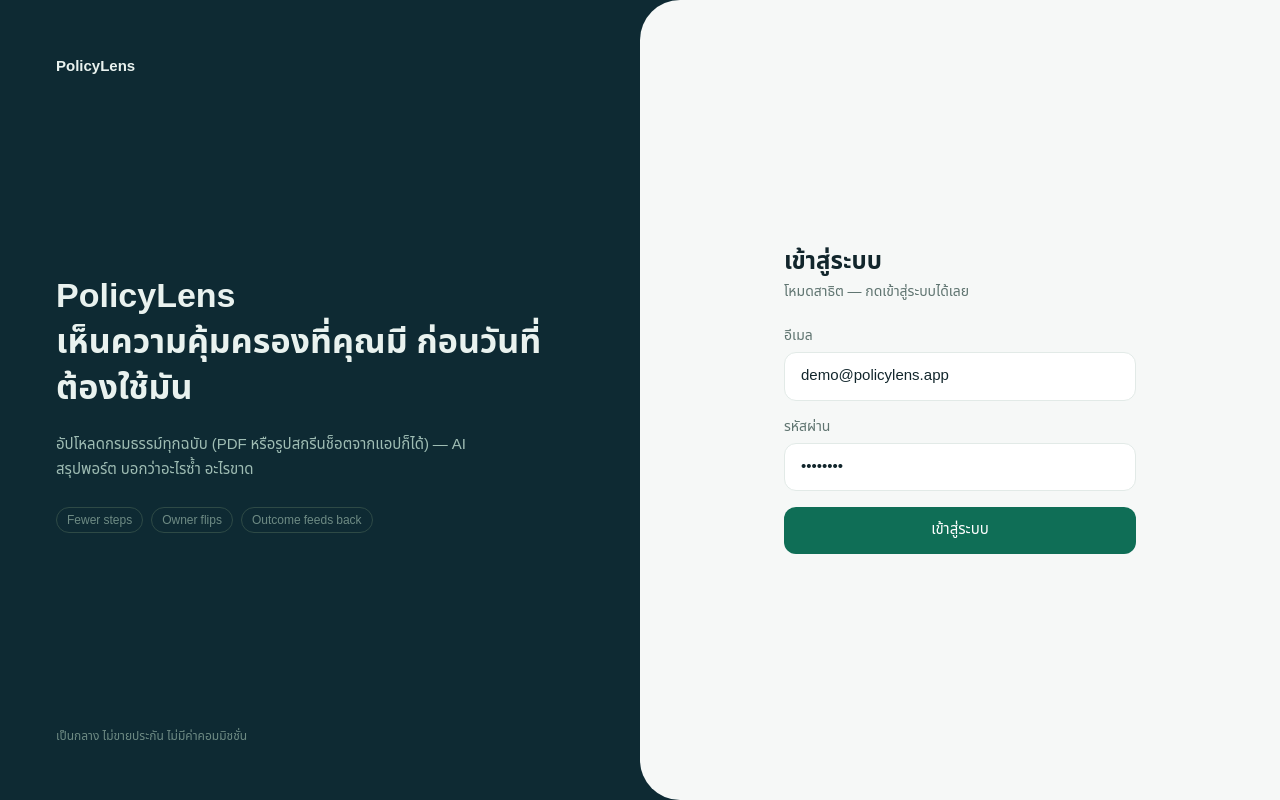
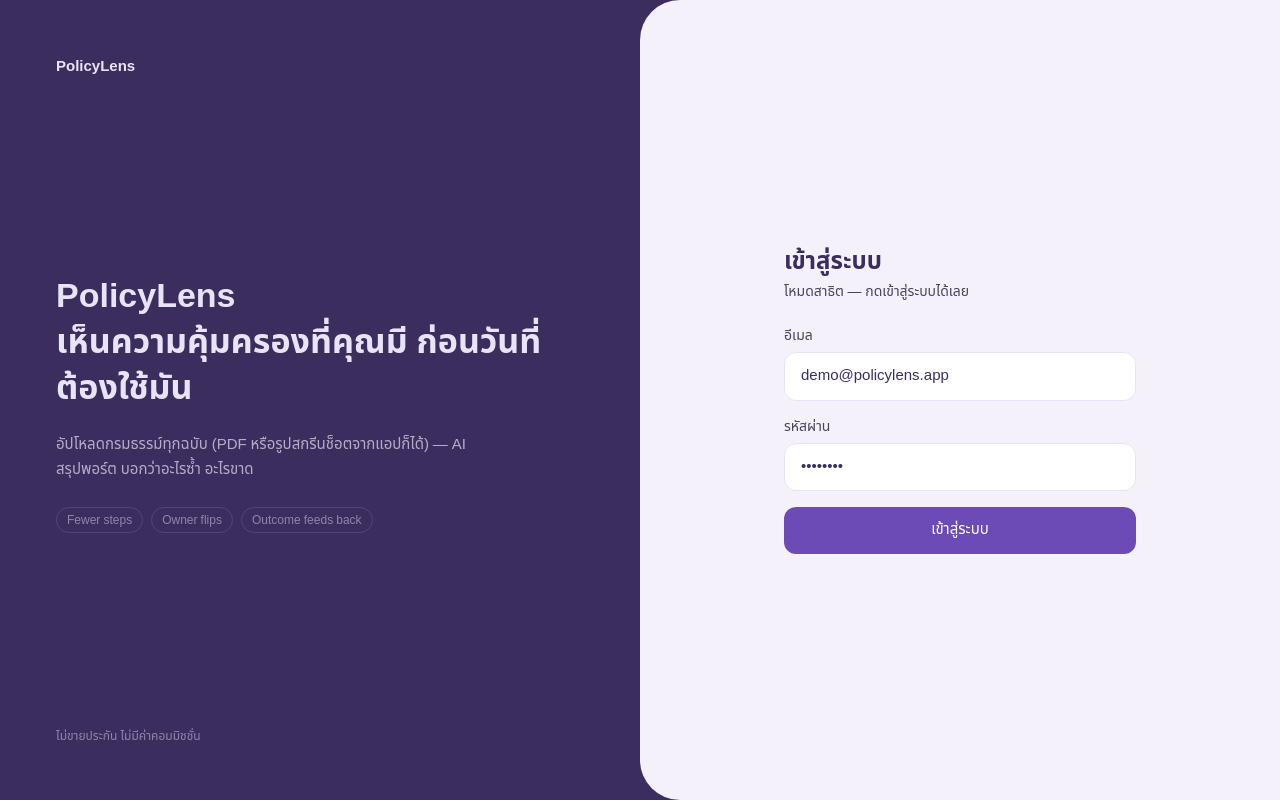
Before and after one commit to lilumai/policysense-frontend, a Next.js app: page / in a window 1280 px wide. Built offline with nearby package versions, Linux system fonts and the light colour scheme; no server answers; a web font is replaced by a local one.

Commit message:
style: align color theme with pitch deck, remove neutral badge

```diff
--- a/app/globals.css
+++ b/app/globals.css
@@ -4,17 +4,18 @@
 @tailwind utilities;
 
 :root {
-  --ink: #0e2a33;
-  --deep: #12262c;
-  --teal: #0f6e56;
-  --tealDark: #0c5a47;
-  --tealSoft: #5dcaa5;
-  --mint: #e1f5ee;
-  --bg: #f6f8f7;
+  --ink: #3b2e5e;
+  --deep: #3b2e5e;
+  --teal: #6c4bb6;
+  --tealDark: #5c409b;
+  --tealSoft: #6c4bb6;
+  --mint: #e9e3f7;
+  --bg: #f5f1fb;
   --card: #ffffff;
-  --border: #e2eae7;
-  --sub: #5f7470;
-  --faint: #9aaca7;
+  --border: #e9e3f7;
+  --sub: #4a4458;
+  --faint: #867c8f;
+  --ok: #4f8f8a;
   --amber: #854f0b;
   --amberBg: #faeeda;
   --amberBorder: #ef9f27;
--- a/components/screens/DashboardScreen.tsx
+++ b/components/screens/DashboardScreen.tsx
@@ -35,7 +35,7 @@
       ? "var(--red)"
       : affordability.status === "watch"
       ? "var(--amber)"
-      : "var(--teal)";
+      : "var(--ok)";
   const affordBorder =
     affordability.status === "over_budget"
       ? "var(--redBorder)"
@@ -82,7 +82,7 @@
         เพื่อรู้ว่าตัวเลขอ้างอิงจากที่ใด · แตะการ์ดเพื่อดูที่มา
       </p>
 
-      <div className="rounded-2xl p-5 mt-6 bg-[var(--ink)] text-[#E9F2EF]">
+      <div className="rounded-2xl p-5 mt-6 bg-[var(--ink)] text-[#E9E3F7]">
         <p className="font-semibold m-0">พร้อมตัดสินใจแล้ว?</p>
         <div className="flex flex-wrap gap-2 mt-4">
           <button
@@ -99,7 +99,7 @@
           </button>
           <button
             onClick={() => onNavigate("chat")}
-            className="px-3.5 py-2 rounded-xl text-[13px] font-medium border border-[#2E4A46] text-[#E9F2EF] bg-transparent"
+            className="px-3.5 py-2 rounded-xl text-[13px] font-medium border border-[#55447A] text-[#E9E3F7] bg-transparent"
           >
             💬 ถามผู้ช่วย AI ก่อน
           </button>
--- a/components/screens/LoginScreen.tsx
+++ b/components/screens/LoginScreen.tsx
@@ -14,7 +14,7 @@
 
   return (
     <div className="min-h-screen grid grid-cols-1 loginlg:grid-cols-2 bg-[var(--ink)]">
-      <div className="hidden loginlg:flex flex-col justify-between p-14 text-[#E9F2EF]">
+      <div className="hidden loginlg:flex flex-col justify-between p-14 text-[#E9E3F7]">
         <div className="font-semibold">PolicyLens</div>
         <div>
           <div className="text-[34px] font-semibold leading-[1.35]">
@@ -22,7 +22,7 @@
             <br />
             เห็นความคุ้มครองที่คุณมี ก่อนวันที่ต้องใช้มัน
           </div>
-          <p className="mt-5 max-w-[26rem] text-[#9FBDB4] leading-[1.7]">
+          <p className="mt-5 max-w-[26rem] text-[#B6ACC9] leading-[1.7]">
             อัปโหลดกรมธรรม์ทุกฉบับ (PDF หรือรูปสกรีนช็อตจากแอปก็ได้) — AI สรุปพอร์ต
             บอกว่าอะไรซ้ำ อะไรขาด
           </p>
@@ -30,14 +30,14 @@
             {["Fewer steps", "Owner flips", "Outcome feeds back"].map((p) => (
               <span
                 key={p}
-                className="text-xs px-2.5 py-1 rounded-full border border-[#2E4A46] text-[#6E8B84] inline-block"
+                className="text-xs px-2.5 py-1 rounded-full border border-[#55447A] text-[#9084A8] inline-block"
               >
                 {p}
               </span>
             ))}
           </div>
         </div>
-        <p className="text-xs text-[#6E8B84]">เป็นกลาง ไม่ขายประกัน ไม่มีค่าคอมมิชชั่น</p>
+        <p className="text-xs text-[#9084A8]">ไม่ขายประกัน ไม่มีค่าคอมมิชชั่น</p>
       </div>
 
       <div className="flex items-center justify-center bg-[var(--bg)] p-6 loginlg:rounded-l-[40px]">
--- a/components/screens/UploadScreen.tsx
+++ b/components/screens/UploadScreen.tsx
@@ -101,7 +101,7 @@
   const statusColor: Record<FileEntry["status"], string> = {
     pending: "var(--sub)",
     extracting: "var(--amber)",
-    done: "var(--teal)",
+    done: "var(--ok)",
     error: "var(--red)",
   };
 
--- a/components/ui/CoverageCard.tsx
+++ b/components/ui/CoverageCard.tsx
@@ -21,8 +21,8 @@
 const STATUS_META = {
   gap: { bg: "var(--redBg)", color: "var(--red)", label: "ยังขาด" },
   overlap: { bg: "var(--amberBg)", color: "var(--amber)", label: "ซ้ำซ้อน" },
-  ok: { bg: "var(--mint)", color: "var(--teal)", label: "ครบแล้ว" },
-  goal: { bg: "var(--mint)", color: "var(--teal)", label: "เป้าหมาย" },
+  ok: { bg: "var(--mint)", color: "var(--ok)", label: "ครบแล้ว" },
+  goal: { bg: "var(--mint)", color: "var(--ok)", label: "เป้าหมาย" },
 } as const;
 
 const fmtMoney = (n: number | null | undefined) =>
--- a/components/ui/Field.tsx
+++ b/components/ui/Field.tsx
@@ -20,4 +20,4 @@
 
 export const fieldInputClass =
   "w-full px-4 py-3 rounded-xl border border-[var(--border)] bg-[var(--card)] text-[15px] " +
-  "focus:outline-none focus:border-[var(--teal)] focus:ring-[3px] focus:ring-[rgba(15,110,86,0.15)]";
+  "focus:outline-none focus:border-[var(--teal)] focus:ring-[3px] focus:ring-[rgba(108,75,182,0.15)]";
--- a/components/ui/Ring.tsx
+++ b/components/ui/Ring.tsx
@@ -10,7 +10,7 @@
   const stroke = 9;
   const r = (size - stroke) / 2;
   const circ = 2 * Math.PI * r;
-  const color = pct === 0 ? "#D9E2DF" : pct >= 80 ? "var(--teal)" : "#EF9F27";
+  const color = pct === 0 ? "#D9E2DF" : pct >= 80 ? "var(--ok)" : "#EF9F27";
 
   return (
     <svg width={size} height={size}>
@@ -19,7 +19,7 @@
         cy={size / 2}
         r={r}
         fill="none"
-        stroke="#E7EEEB"
+        stroke="#E9E3F7"
         strokeWidth={stroke}
       />
       <circle
```
